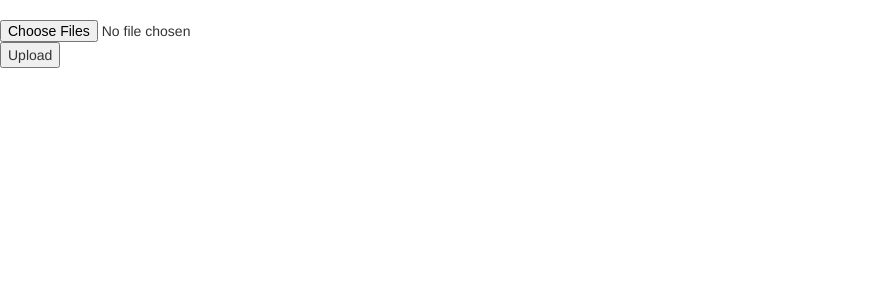
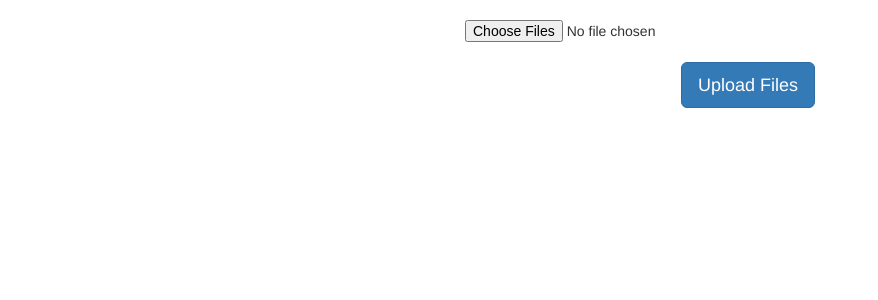
Before and after one commit to jcion/DataVisualizationAsset, a Flask app: page /upload in a window 1280 px wide. Shown: the part 52-352 px from the top of the page, without its empty margins (0-878 px from the left). Run offline with Flask 2, Linux system fonts and the light colour scheme; some libraries are stand-ins or nearby versions.

Commit message:
small edit to uploader - bootstrap button

```diff
--- a/app/templates/upload.html
+++ b/app/templates/upload.html
@@ -3,11 +3,24 @@
 <html>
    <body>
 
-      <form action = "/uploader" method = "POST"
+      <!-- <form action = "/uploader" method = "POST"
          enctype = "multipart/form-data">
          <input type = "file" name = "file" multiple/>
          <input type = "submit"  value = "Upload"/>
-      </form>
+      </form> -->
+
+      <div class="container">
+        <div class="col-md-4"></div>
+        <div class="col-md-4">
+            <form method="POST" action = "/uploader" enctype="multipart/form-data">
+                <input type="file" id="files" name="file" multiple="multiple" />
+                <p style="text-align: right; margin-top: 20px;">
+                    <input type="submit" value="Upload Files" class="btn btn-lg btn-primary" />
+                </p>
+            </form>
+        </div>
+        <div class="col-md-4"></div>
+    </div>
 
    </body>
 </html>
```
